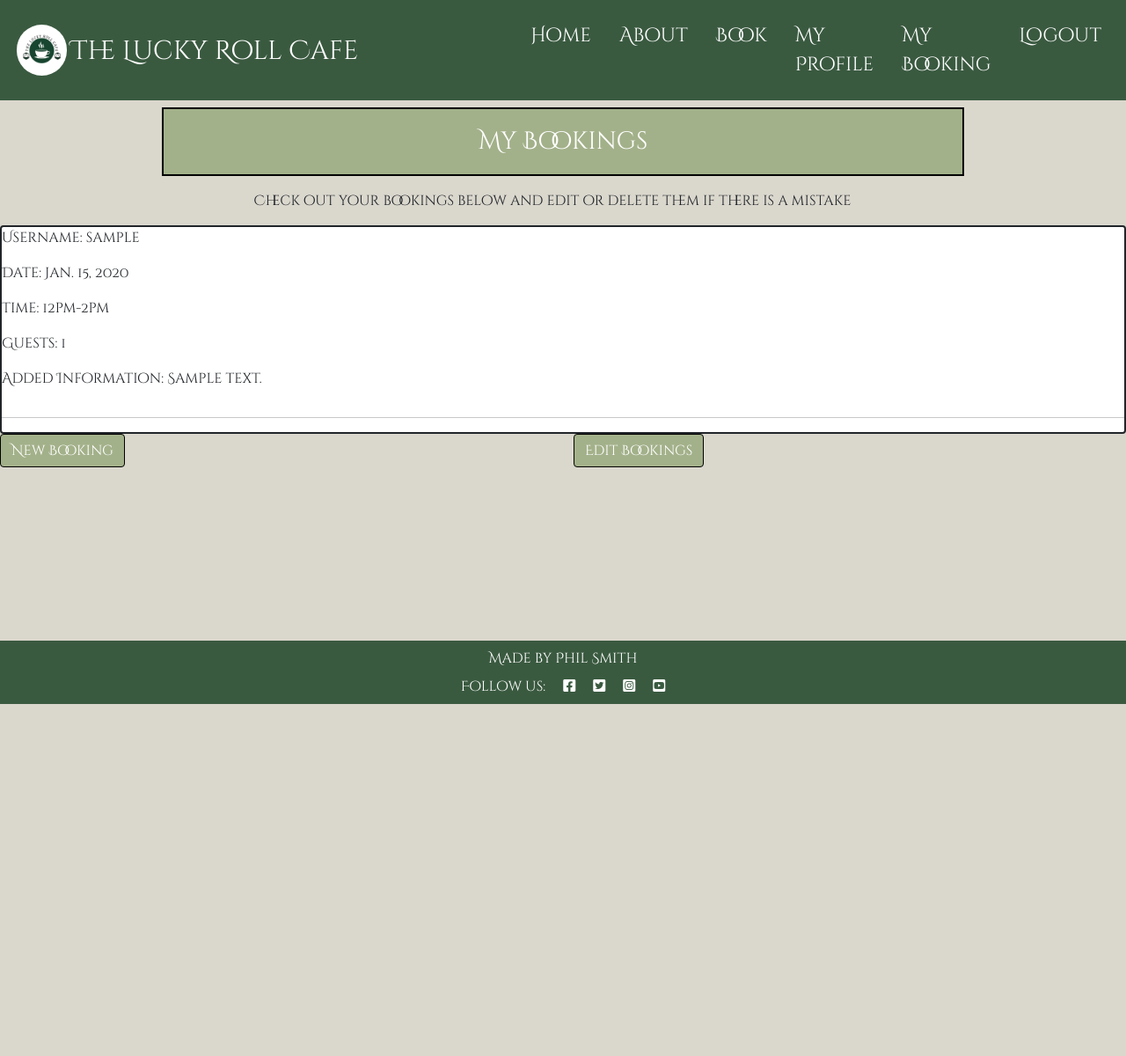
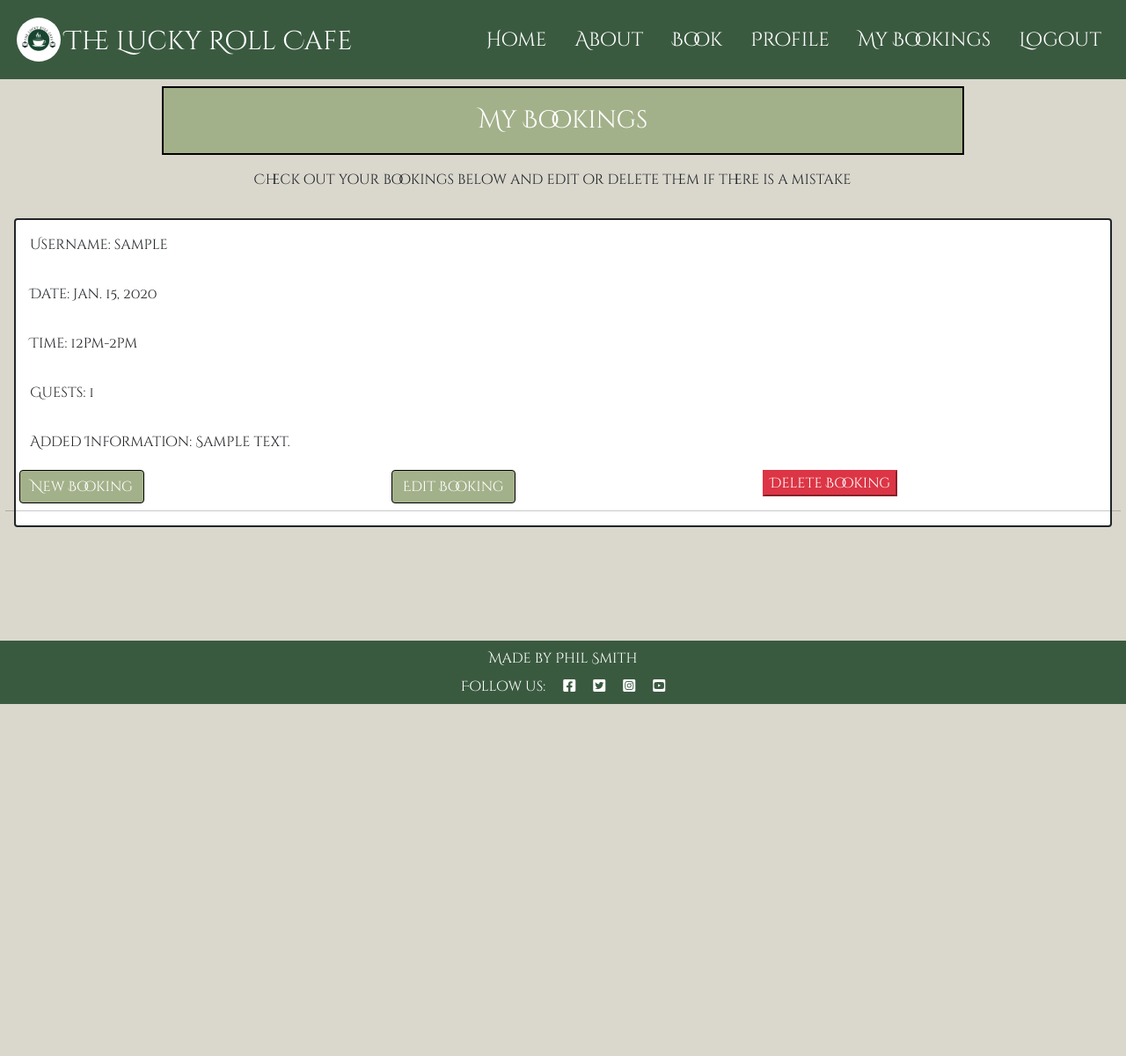
Before and after one commit to smithphil88/the_lucky_roll_cafe, a Django app: page /my_bookings/ in a window 1280 px wide. Shown: the whole page at 88% size. Before the commit the page ends 800 px from the top, so only its background shows below. Run offline with Django 5.2, Linux system fonts and the light colour scheme; a user stored in the database is signed in; tables that the repository leaves empty hold one stand-in row (values such as "Sample post"); some web fonts are replaced.

Commit message:
edit functionality working

```diff
--- a/static/css/style.css
+++ b/static/css/style.css
@@ -1,7 +1,7 @@
 @import url('https://fonts.googleapis.com/css2?family=Cinzel+Decorative:wght@400;700;900&family=Playfair+Display:ital,wght@0,400..900;1,400..900&display=swap');
 
 body {
-    min-height: 100%;
+    min-height: 150%;
     font-family: "Cinzel Decorative", sans-serif;
 }
 
@@ -14,7 +14,8 @@ body {
     position: fixed;
     top: 0;
     width: 100vw;
-    background-color: #DAD7CD;
+    background-color: #A3B18A;
+    color: #fff;
 }
 
 .navbar-brand {
@@ -22,6 +23,7 @@ body {
     font-size: 30px;
     color: white;
     margin: 2px;
+    width: 40%;
 }
 
 .nav-logo {
--- a/table_booking/templates/book.html
+++ b/table_booking/templates/book.html
@@ -12,7 +12,7 @@
         </div>
         <div class="row card border m-4">
             <div class="card-body mb-5">
-                    <p>Welcome {{ user.first_name }}, please selected from the following options</p>
+                    <p>Welcome {{ user.username }}, please selected from the following options</p>
                         <form method="POST" action="{% url 'book' %}">
                             {% csrf_token %}
                             {{ form.as_p }}
--- a/table_booking/templates/my_bookings.html
+++ b/table_booking/templates/my_bookings.html
@@ -18,29 +18,34 @@
                 <p class="d-flex justify-content-center mt-3">Check out your bookings below and edit or delete them if there is a mistake</p>
             </div>
         </div>
-        <div>
+        <div class="m-3">
             <div class="card border">
                 {% for booking in user_bookings %}
-                <p>Username: {{booking.user}}</p>
-                <p>Date: {{booking.booking_date}}</p>
-                <p>Time: {{booking.time}}</p>
-                <p>Guests: {{booking.num_of_guests}}</p>
-                <p>Added Information: {{booking.additional_message}}</p>
-                <hr>
-
-            </div>
+                <p class="m-3">Username: {{booking.user}}</p>
+                <p class="m-3">Date: {{booking.booking_date}}</p>
+                <p class="m-3">Time: {{booking.time}}</p>
+                <p class="m-3">Guests: {{booking.num_of_guests}}</p>
+                <p class="m-3">Added Information: {{booking.additional_message}}</p>
 
                 <div class="row">
-                <div class="col">
+                    <div class="col m-1">
                         <a href="{% url 'book' %}">
                             <button type="button" class="btn">New Booking</button></a>
                     </div>
-                <div class="col">
+                    <div class="col m-1">
                         <a href="{% url 'edit_my_bookings' booking.slug %}">
-                        <button type="button" class="btn">Edit Bookings</button></a>
+                            <button type="button" class="btn">Edit Booking</button></a>
                     </div>
+                    <div class="col m-1">
+                        <a href="{% url 'deletebooking' booking.slug %}">
+                            <button type="button" class="btn-danger">Delete Booking</button></a>
+                    </div>
+                    <hr class="mt-1">
                     {% endfor %}
                 </div>
+            </div>
+
+
 
 
         </div>
--- a/table_booking/urls.py
+++ b/table_booking/urls.py
@@ -10,6 +10,7 @@ urlpatterns = [
     path('book/', views.booking_form, name='book'),
     path('my_bookings/', MyBookingsViews.as_view(), name='my_bookings'),
     path('edit_my_bookings/<slug:slug>', EditBookingsView.as_view(), name='edit_my_bookings'),
+    path('delete-booking/<slug:slug>', views.delete_booking, name='deletebooking'),
     path('register/', UserRegisterView.as_view(), name='register'),
     path('my_profile/', UserEditView.as_view(), name='my_profile'),
     path('delete-account/', views.delete_account, name='deleteaccount'),
--- a/table_booking/views.py
+++ b/table_booking/views.py
@@ -28,28 +28,6 @@ def about(request, template_name="about.html"):
         request, template_name,
     )
 
-def booking_form(request):
-
-    template_name = 'book.html'
-    form = BookingForm(data=request.POST)
-    slug = form.slug
-
-    if request.method == 'POST':
-
-        if form.is_valid():
-            booking = form.save(commit=False)
-            booking.user = request.user
-            booking.save()
-            messages.success(request, 'Thanks, you can see your booking on the "My Bookings" page.')
-            return redirect('home')
-        else:
-            messages.error(request, form.errors)
-            return redirect(booking_form)
-
-    return render(
-                request, template_name, {'form': form},
-                )
-
 class UserRegisterView(generic.CreateView):
     form_class = SignUpForm
     template_name = 'account/signup.html'
@@ -59,7 +37,6 @@ class UserEditView(generic.UpdateView):
     form_class = EditProfileForm
     template_name = 'my_profile.html'
     success_url = reverse_lazy('home')
-    # messages.success(request, 'Your profile has been updated')
 
     def get_object(self):
         return self.request.user
@@ -76,6 +53,29 @@ def delete_account(request):
     except Exception as e:
         messages.error(request, 'Oops! Something went wrong!')
         return redirect('home')
+
+
+def booking_form(request):
+
+    template_name = 'book.html'
+    form = BookingForm(data=request.POST)
+    slug = form.slug
+
+    if request.method == 'POST':
+
+        if form.is_valid():
+            booking = form.save(commit=False)
+            booking.user = request.user
+            booking.save()
+            messages.success(request, 'Thanks, you can see your booking on the "My Bookings" page.')
+            return redirect('my_bookings')
+        else:
+            messages.error(request, form.errors)
+            return redirect(booking_form)
+
+    return render(
+                request, template_name, {'form': form},
+                )
 
 class MyBookingsViews(View):
 
@@ -98,25 +98,24 @@ class EditBookingsView(UpdateView, LoginRequiredMixin):
     model = Booking
     form_class = BookingForm
     template_name = 'edit_booking.html'
-    success_url = reverse_lazy('home')
+    success_url = reverse_lazy('my_bookings')
 
-    def form_valid(self, form):
+    def edit_booking(self, form):
             form.instance.user = user.objects.get(
-            user=self.request.user
+                user=self.request.user
             )
             messages.success(self.request, 'Thank you! Your booking has been updated!')
-            return super().form_valid(form)
+            return super().edit_booking(form)
 
+def delete_booking(request, slug):
 
+    booking = get_object_or_404(Booking, slug=slug)
 
+    try:
+        booking.delete()
+        messages.warning(request, 'Your booking has been cancelled')
 
-
-        # def get(self, request, *args, **kwargs):
-    #     if request.user.is_authenticated:
-    #         form = BookingForm(data=request.POST)
-    #         user = request.user
-    #         booking = Booking.objects.filter(user=user)
-    #         print(booking)
-
-
-    #         return render(request, self.template_name, {'form':form})
+        return redirect('home')
+    except Exception as e:
+        messages.error(request, 'Oops! Something went wrong!')
+        return redirect('home')
--- a/templates/base.html
+++ b/templates/base.html
@@ -51,11 +51,11 @@
                     </li>
                     <li class="nav-item p-2">
                         <a class="nav-link" aria-current="page"
-                        href="{% url 'my_profile' %}">My Profile</a>
+                        href="{% url 'my_profile' %}">Profile</a>
                     </li>
                     <li class="nav-item p-2">
                         <a class="nav-link" aria-current="page"
-                        href="{% url 'my_bookings' %}">My Booking</a>
+                        href="{% url 'my_bookings' %}">My Bookings</a>
                     </li>
                     <li class="nav-item p-2">
                         <a class="nav-link {% if request.path == logout_url %}active{% endif %}" class="test" aria-current="page" href="{% url 'account_logout' %}">Logout</a>
```
Also changed, not shown: table_booking/forms.py (+7 -3 lines), table_booking/templates/edit_booking.html (+3 -13 lines), table_booking/templates/my_profile.html (+1 -11 lines). Lines whose indentation alone changed are shown as unchanged.
